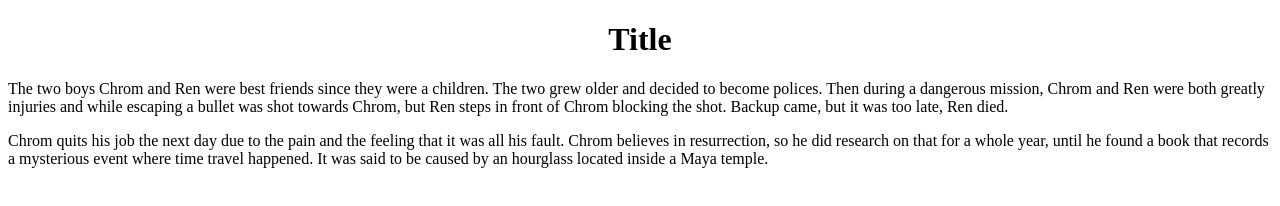
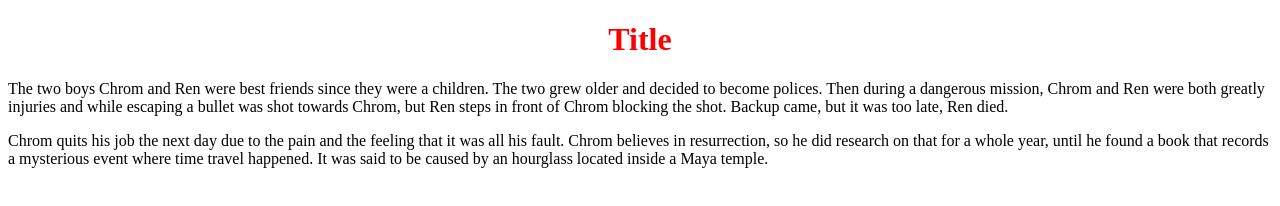
Before and after one commit to Xavierj2216/movie-project, a plain HTML site: page index.html in a window 1280 px wide. Drawn offline with Linux system fonts and the light colour scheme.

Commit message:
add some styling

```diff
--- a/style.css
+++ b/style.css
@@ -1,3 +1,4 @@
-h1{text-align: center;
-
+h1{
+    text-align: center;
+    color: red;
 }
```
